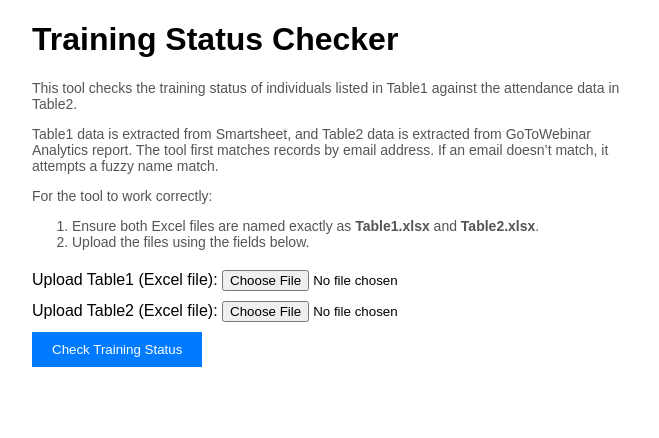
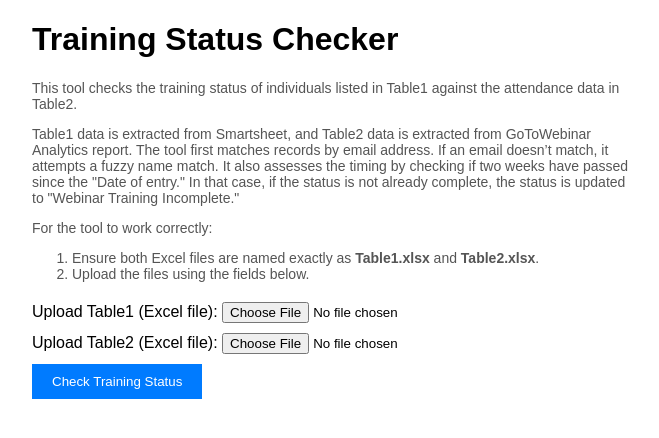
Before and after one commit to joylijing/training_status_checker, a Flask app: page / in a window 1280 px wide. Shown: the top 438 px of the page, without its empty margins (308-967 px from the left). Run offline with Flask 3, Linux system fonts and the light colour scheme.

Commit message:
Update index.html

```diff
--- a/templates/index.html
+++ b/templates/index.html
@@ -42,7 +42,7 @@
         <div class="instruction-note">
             <p>This tool checks the training status of individuals listed in Table1 against the attendance data in Table2.</p>
             <p>Table1 data is extracted from Smartsheet, and Table2 data is extracted from GoToWebinar Analytics report. The tool first matches records by email address.
-If an email doesn’t match, it attempts a fuzzy name match. </p>
+If an email doesn’t match, it attempts a fuzzy name match. It also assesses the timing by checking if two weeks have passed since the "Date of entry." In that case, if the status is not already complete, the status is updated to "Webinar Training Incomplete." </p>
             <p>For the tool to work correctly:</p>
             <ol>
                 <li>Ensure both Excel files are named exactly as <strong>Table1.xlsx</strong> and <strong>Table2.xlsx</strong>.</li>
```
